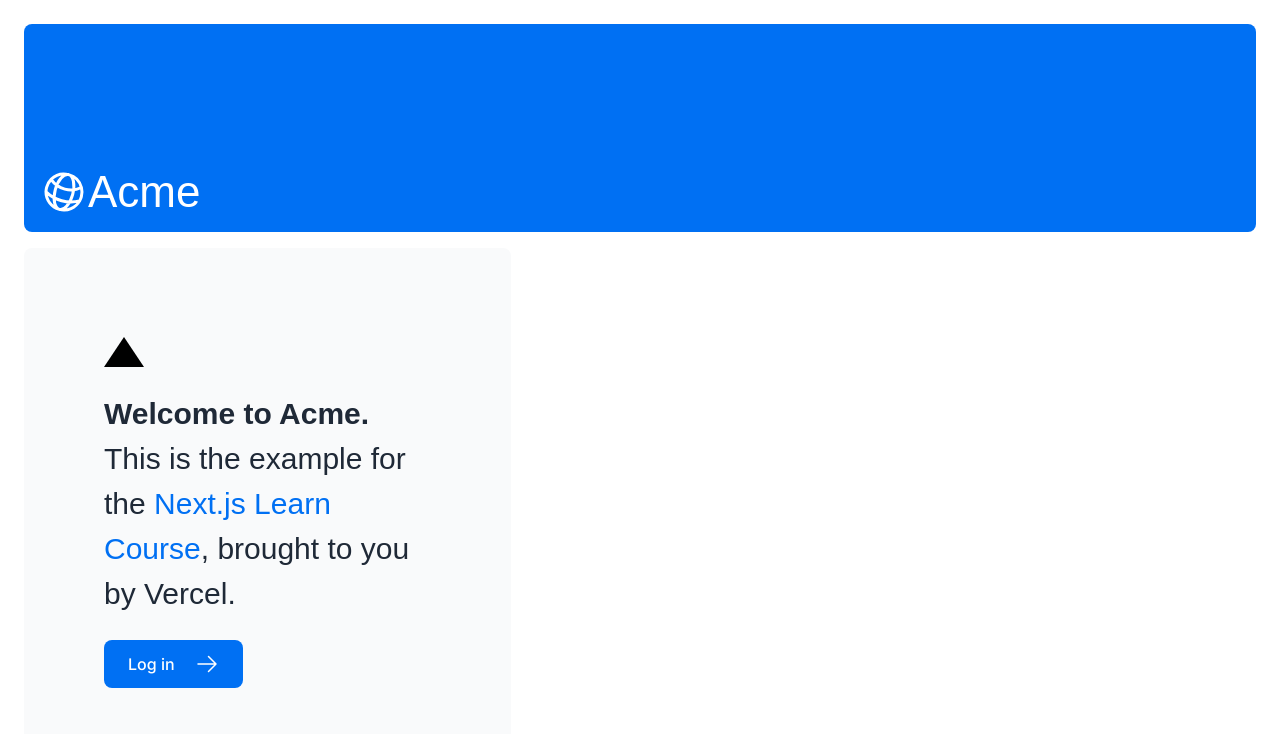
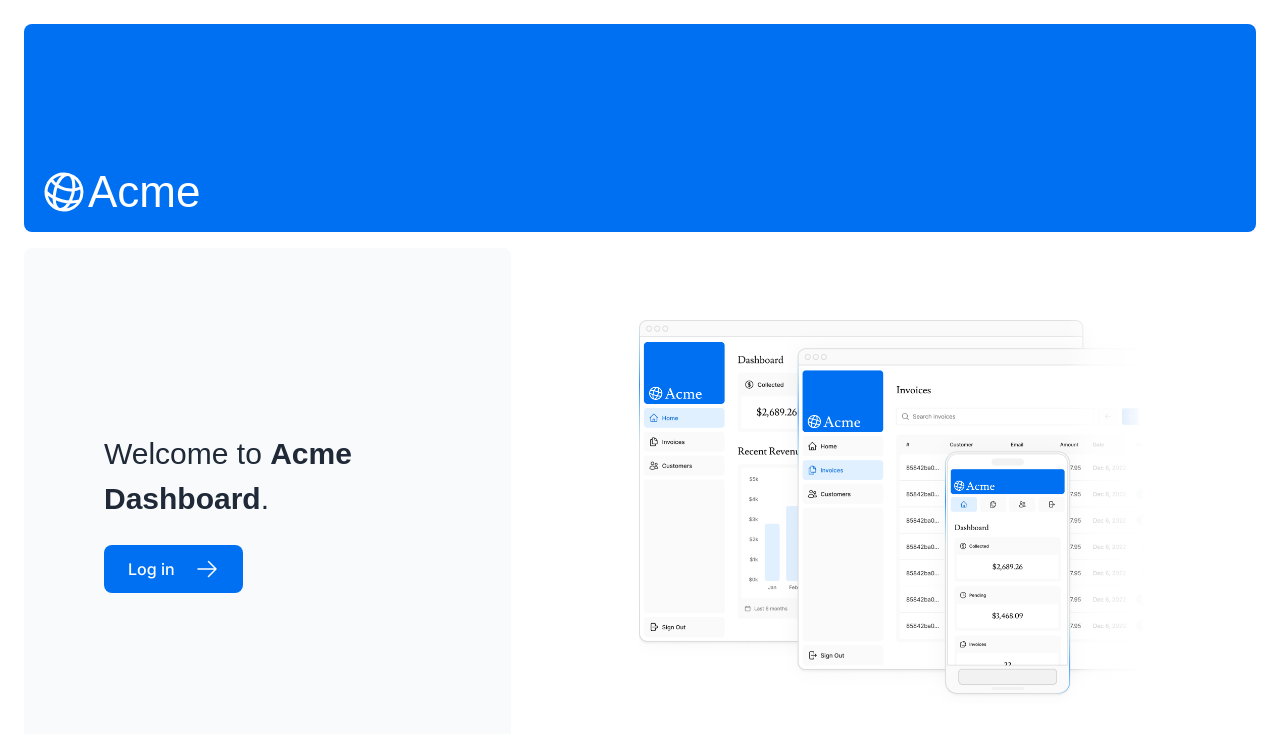
Before and after one commit to junwatu/acme-dashboard, a Next.js app: page / in a window 1280 px wide. Shown: the top 734 px of the page. Built offline with nearby package versions, Linux system fonts and the light colour scheme; a web font is replaced by a local one.

Commit message:
add image

```diff
--- a/app/page.tsx
+++ b/app/page.tsx
@@ -2,6 +2,7 @@
 import { ArrowRightIcon } from '@heroicons/react/24/outline';
 import Link from 'next/link';
 import { lusitana } from '@/app/ui/fonts';
+import Image from 'next/image';
 
 export default function Page() {
   return (
@@ -11,15 +12,8 @@
       </div>
       <div className="mt-4 flex grow flex-col gap-4 md:flex-row">
         <div className="flex flex-col justify-center gap-6 rounded-lg bg-gray-50 px-6 py-10 md:w-2/5 md:px-20">
-          <div
-            className="h-0 w-0 border-b-[30px] border-l-[20px] border-r-[20px] border-b-black border-l-transparent border-r-transparent"
-          />
           <p className={`${lusitana.className} text-xl text-gray-800 md:text-3xl md:leading-normal`}>
-            <strong>Welcome to Acme.</strong> This is the example for the{' '}
-            <a href="https://nextjs.org/learn/" className="text-blue-500">
-              Next.js Learn Course
-            </a>
-            , brought to you by Vercel.
+            Welcome to <strong>Acme Dashboard</strong>.
           </p>
           <Link
             href="/login"
@@ -30,6 +24,7 @@
         </div>
         <div className="flex items-center justify-center p-6 md:w-3/5 md:px-28 md:py-12">
           {/* Add Hero Images Here */}
+          <Image src="/hero-desktop.png" width={1000} height={700} className='hidden md:block' alt='product screenshot' />
         </div>
       </div>
     </main>
```
